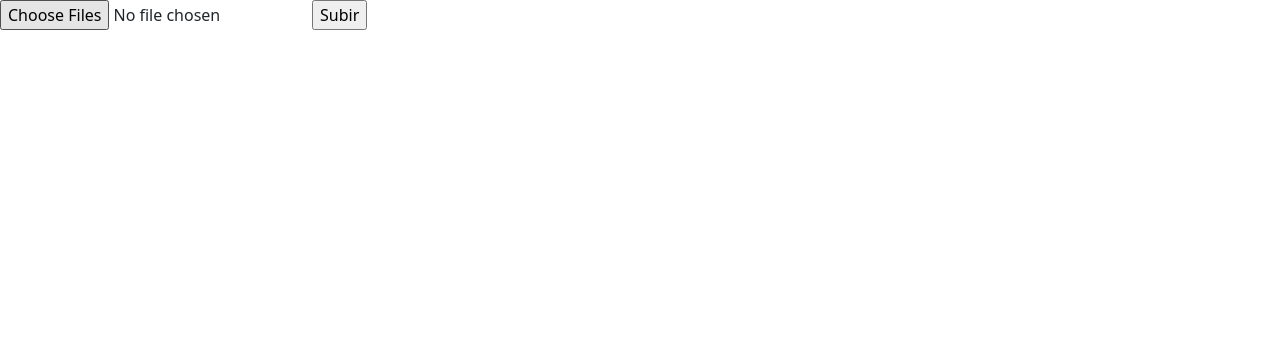
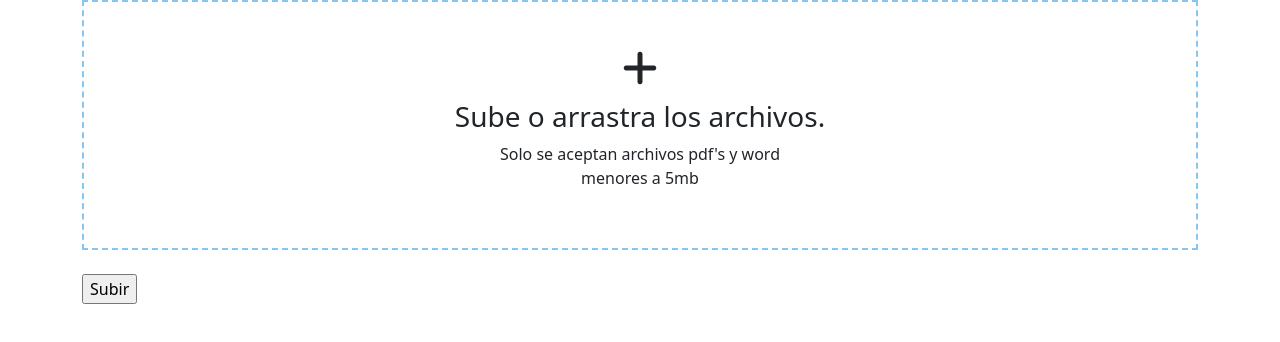
Before and after one commit to hugh140/Sistema_Informes, a React (Vite) app in the folder client/: page /subir in a window 1280 px wide. Shown: the top 342 px of the page. Built offline with nearby package versions, Linux system fonts and the light colour scheme.

Commit message:
Drag and Drop funcional

```diff
--- a/client/src/components/CardIngeniero.jsx
+++ b/client/src/components/CardIngeniero.jsx
@@ -1,5 +1,6 @@
 import { useEffect, useState } from "react"
 import { NavLink } from "react-router-dom"
+import { ENDPOINT } from "../scripts/endpoints"
 import '../styles.css'
 
 function CardIngeniero()
@@ -7,7 +8,7 @@ function CardIngeniero()
     const [ingenieros, setIngenieros] = useState({})
 
     useEffect(() => {
-        fetch(`http://localhost:3000/consultar`)
+        fetch(ENDPOINT.CONSULTAR)
         .then(response => response.json())
         .then(data => setIngenieros(data))
         .catch(error => console.log(error))
--- /dev/null
+++ b/client/src/components/DragAndDropBox.jsx
@@ -0,0 +1,31 @@
+import { useState } from "react"
+
+function DragAndDropBox({files ,className, drop, dragOver, change})
+{
+    return (
+        <label
+            htmlFor="inputFile"
+            id='drag-drop-box'
+            className={className}
+            onDrop={drop}
+            onDragOver={dragOver}
+        >
+            <div>
+            <h1><i className="fa-solid fa-plus"></i></h1>
+            {!files.length
+                ? <h3>Sube o arrastra los archivos.</h3>
+                : <h3>{files.length} archivos a subir.</h3>
+            }
+            <p>Solo se aceptan archivos pdf's y word <br />
+                menores a 5mb</p>
+            </div>
+            <input
+                type="file"
+                id="inputFile"
+                onChange={change}
+                multiple
+            />
+        </label>
+    )
+}
+export default DragAndDropBox
--- a/client/src/pages/SubirInformes.jsx
+++ b/client/src/pages/SubirInformes.jsx
@@ -2,16 +2,25 @@ import { useState } from "react"
 import { ENDPOINT } from "../scripts/endpoints"
 import '../styles.css'
 
+import DragAndDropBox from "../components/DragAndDropBox"
+
 function SubirInformes()
 {
-    const [files, setFiles] = useState()
+    const [files, setFiles] = useState([])
     const [alertas, setAlerta] = useState([])
-    console.log(alertas)
+    const [className, setClassName] = useState(null)
 
     function submit(e) {
         e.preventDefault()
-
+        if (!files) {
+            setAlerta([{
+                mensaje: 'No se han subido archivos aún.',
+                estado: 'error'
+            }])
+            return
+        }
         const data = new FormData()
+        console.log(files)
 
         for (let i = 0; i < files.length; i++)
             data.append('informe',files[i])
@@ -26,10 +35,37 @@ function SubirInformes()
         .catch(error => console.log(error))
     }
 
+    function fileListToArray(fileList) {
+        const newFiles = [...files]
+        Array.from(fileList).forEach(file =>
+            newFiles.push(file))
+        setFiles(newFiles)
+    }
+    function dragOver(e) {
+        e.preventDefault()
+        setClassName('drag-over')
+    }
+    function drop(e) {
+        e.preventDefault()
+        setClassName(null)
+        fileListToArray(e.dataTransfer.files)
+    }
+    function change(e) {
+        fileListToArray(e.target.files)
+    }
+
     return (
         <>
+        <main className="container">
         <form onSubmit={submit}>
-            <input type="file" onChange={e => setFiles(e.target.files)} multiple='multiple' />
+            <DragAndDropBox
+                files={files}
+                className={className}
+                drop={drop}
+                dragOver={dragOver}
+                change={change}
+            />
+            <br className="mt-3" />
             <input type="submit" value="Subir" />
         </form>
 
@@ -41,6 +77,7 @@ function SubirInformes()
                 {alerta.mensaje}
             </p>
         ))}
+        </main>
         </>
     )
 }
--- a/client/src/pages/tablaInformes.jsx
+++ b/client/src/pages/tablaInformes.jsx
@@ -4,6 +4,11 @@ import FilaInformes from "../components/FilaTabla"
 import BotonNavegacion from "../components/BotonNavegacion"
 
 import { ENDPOINT } from "../scripts/endpoints"
+
+const MODO = {
+    ADELANTAR: 1,
+    RETROCEDER: -1
+}
 
 function TablaInformes()
 {
@@ -35,7 +40,7 @@ function TablaInformes()
             </div>
         </div>
         <h1 className="text-center display-1">SAIT</h1>
-        <BotonNavegacion link={`/consultar/${ing}/`} modo={-1} texto='Atrás' />
+        <BotonNavegacion link={`/consultar/${ing}/`} modo={MODO.RETROCEDER} texto='Atrás' />
 
         {
         status === 404
@@ -45,7 +50,7 @@ function TablaInformes()
         </div>
             :
         <>
-        <BotonNavegacion link={`/consultar/${ing}/`} modo={1} texto='Adelante' />
+        <BotonNavegacion link={`/consultar/${ing}/`} modo={MODO.ADELANTAR} texto='Adelante' />
         <table className="table">
         <thead>
             <tr>
@@ -57,7 +62,7 @@ function TablaInformes()
             <FilaInformes infoArchivos={infoArchivos} />
         </tbody>
         </table>
-        <BotonNavegacion link={`/consultar/${ing}/`} modo={1} texto='Adelante' />
+        <BotonNavegacion link={`/consultar/${ing}/`} modo={MODO.ADELANTAR} texto='Adelante' />
         </>
         }
         </div>
--- a/client/src/scripts/codigo_konami.js
+++ b/client/src/scripts/codigo_konami.js
@@ -11,6 +11,7 @@ const codigoKonami = [
     'a',
     'Enter'
 ]
+const easterEgg = 'https://www.youtube.com/watch?v=xvFZjo5PgG0'
 
 function detectarCodigoKonami()
 {
@@ -27,7 +28,7 @@ function detectarCodigoKonami()
             codigoEscrito = []
         }
         if (codigoEscrito.toString() === codigoKonami.toString())
-            window.location.href = 'https://www.youtube.com/watch?v=xvFZjo5PgG0'
+            window.location.href = easterEgg
     })
 }
 export default detectarCodigoKonami
--- a/client/src/scripts/endpoints.js
+++ b/client/src/scripts/endpoints.js
@@ -1,5 +1,5 @@
 //Endpoints
 export const ENDPOINT = {
     CONSULTAR : 'http://localhost:3000/consultar/',
-    SUBIR: 'http://localhost:3000/subir/laura'
+    SUBIR: 'http://localhost:3000/subir/Washington Parra'
 }
--- a/client/src/styles.css
+++ b/client/src/styles.css
@@ -5,12 +5,45 @@
 .ing-card:hover {
     background-color: #5AA8DD;
 }
+
 .alerta-ok {
     color: green;
 }
 .alerta-error {
     color: red;
 }
+
+#drag-drop-box input[type=file] {
+    display: none;
+}
+#drag-drop-box {
+    border: 2px dashed #88C6F0;
+    width: 100%;
+    height: 250px;
+
+    display: flex;
+    align-items: center;
+    justify-items: center;
+}
+#drag-drop-box:hover {
+    cursor: pointer;
+    border: 3px dashed #5AA8DD;
+    box-shadow: 0px 0px 25px 0px rgba(145,204,222,0.75) inset;
+    -webkit-box-shadow: 0px 0px 25px 0px rgba(145,204,222,0.75) inset;
+    -moz-box-shadow: 0px 0px 25px 0px rgba(145,204,222,0.75) inset;
+}
+.drag-over {
+    cursor: pointer;
+    border: 3px dashed #5AA8DD;
+    box-shadow: 0px 0px 25px 0px rgba(145,204,222,0.75) inset;
+    -webkit-box-shadow: 0px 0px 25px 0px rgba(145,204,222,0.75) inset;
+    -moz-box-shadow: 0px 0px 25px 0px rgba(145,204,222,0.75) inset;
+}
+#drag-drop-box div {
+    text-align: center;
+    width: 100%;
+}
+
 a {
     text-decoration: none;
 }
```
